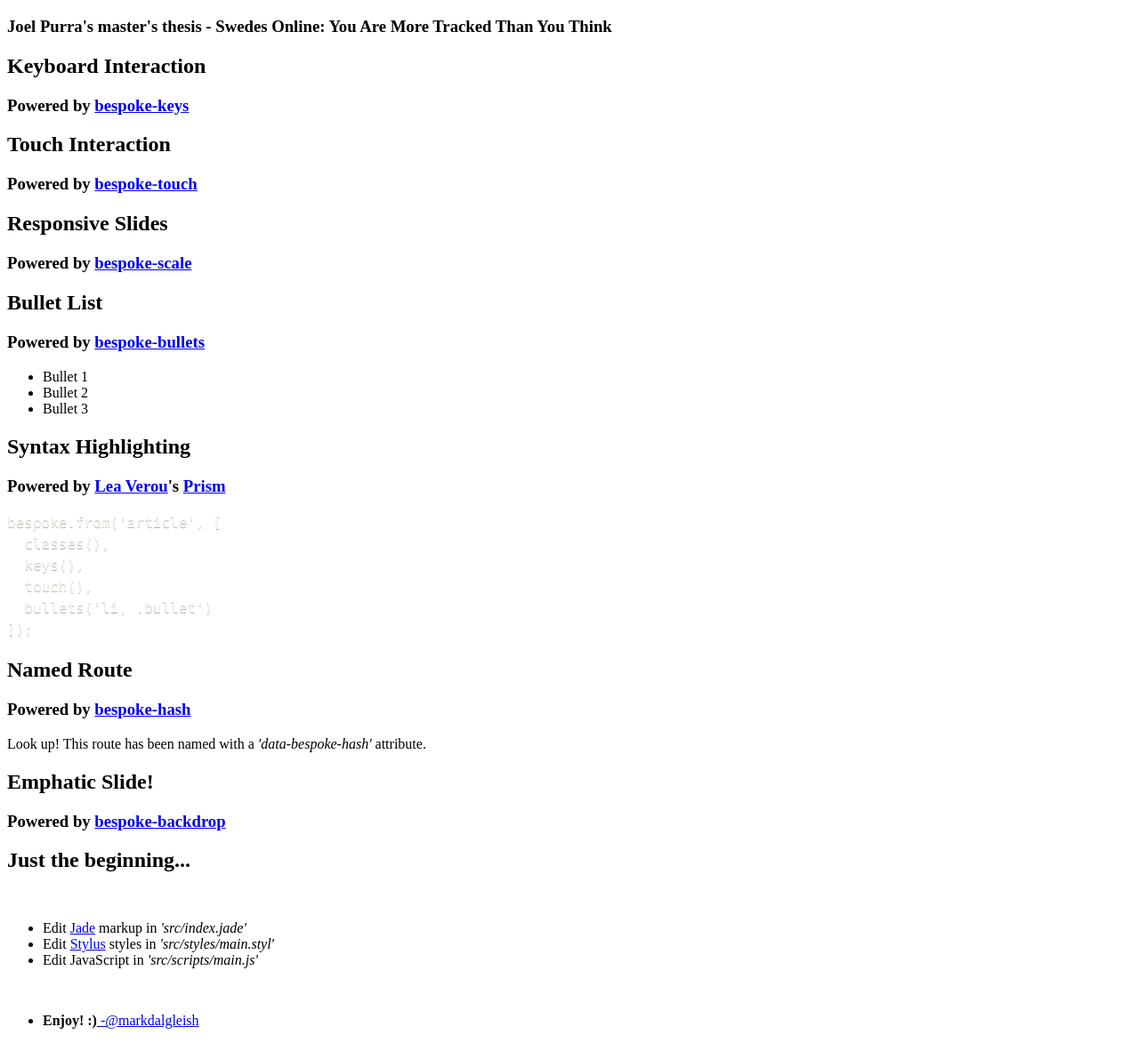
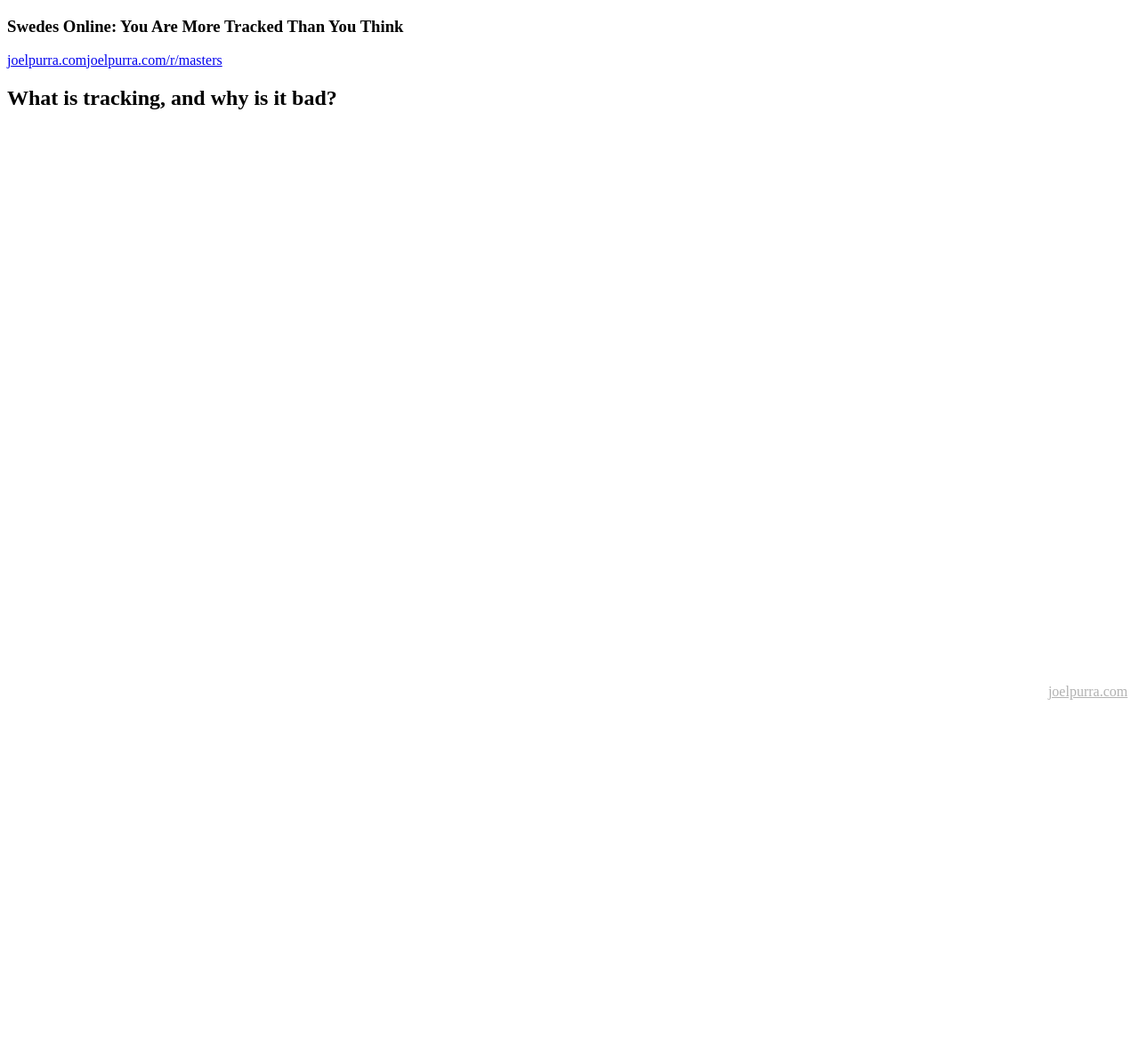
Before and after one commit to joelpurra/masters-thesis-presentation, a website: page src/index.jade in a window 1280 px wide. Shown: the whole page at 89% size. After the commit the page ends 819 px from the top, so only its background shows below. Drawn offline with nearby package versions, Linux system fonts and the light colour scheme; files that its build step writes are made by us from their sources.

Commit message:
Basic styling

```diff
--- a/src/index.jade
+++ b/src/index.jade
@@ -1,71 +1,25 @@
 doctype html
 html
   head
-    meta(charset='utf-8')
-    meta(name='viewport', content='width=device-width, initial-scale=1, maximum-scale=1')
-    title Joel Purra's master's thesis - Swedes Online: You Are More Tracked Than You Think
+    meta(charset="utf-8")
+    meta(name="viewport", content="width=device-width, initial-scale=1, maximum-scale=1")
+    title Joel Purra"s master"s thesis - Swedes Online: You Are More Tracked Than You Think
 
-    link(rel='stylesheet', type='text/css', href='build/build.css')
+    link(rel="stylesheet", type="text/css", href="build/build.css")
 
   body
 
     article
 
-      section
-        h1 Joel Purra's master's thesis - Swedes Online: You Are More Tracked Than You Think
+      section(data-bespoke-hash="title")
+        h1 Swedes Online: You Are More Tracked Than You Think
+        a(href="http://joelpurra.com/") joelpurra.com
+        a(href="http://joelpurra.com/r/masters") joelpurra.com/r/masters
 
-      section
-        h2 Keyboard Interaction
-        h3 Powered by <a href="https://github.com/markdalgleish/bespoke-keys">bespoke-keys</a>
+      section.emphatic-text(data-bespoke-backdrop="emphatic", data-bespoke-hash="what-is-tracking")
+        h2 What is tracking, and why is it bad?
 
-      section
-        h2 Touch Interaction
-        h3 Powered by <a href="https://github.com/markdalgleish/bespoke-touch">bespoke-touch</a>
+    footer
+      a(href="http://joelpurra.com") joelpurra.com
 
-      section
-        h2 Responsive Slides
-        h3 Powered by <a href="https://github.com/markdalgleish/bespoke-scale">bespoke-scale</a>
-
-      section
-        h2 Bullet List
-        h3.bullet Powered by <a href="https://github.com/markdalgleish/bespoke-bullets">bespoke-bullets</a>
-        ul
-          li Bullet 1
-          li Bullet 2
-          li Bullet 3
-
-      section
-        h2 Syntax Highlighting
-        h3 Powered by <a href="http://twitter.com/LeaVerou">Lea Verou</a>'s <a href="https://github.com/LeaVerou/prism">Prism</a>
-        pre
-          code.language-javascript.
-            bespoke.from('article', [
-              classes(),
-              keys(),
-              touch(),
-              bullets('li, .bullet')
-            ]);
-
-      section(data-bespoke-hash='named-route')
-        h2 Named Route
-        h3 Powered by <a href="https://github.com/markdalgleish/bespoke-hash">bespoke-hash</a>
-        p Look up! This route has been named with a <em>'data-bespoke-hash'</em> attribute.
-
-      section.emphatic-text(data-bespoke-backdrop='emphatic')
-        h2 Emphatic Slide!
-        h3 Powered by <a href="https://github.com/markdalgleish/bespoke-backdrop">bespoke-backdrop</a>
-
-      section
-        h2.bullet Just the beginning...
-        br
-        ul
-          li Edit <a href="http://jade-lang.com/">Jade</a> markup in <em>'src/index.jade'</em>
-          li Edit <a href="http://learnboost.github.io/stylus/">Stylus</a> styles in <em>'src/styles/main.styl'</em>
-          li Edit JavaScript in <em>'src/scripts/main.js'</em>
-        br
-        ul
-          li
-            strong Enjoy! :)
-            a(href='http://twitter.com/markdalgleish')  -@markdalgleish
-
-    script(src='build/build.js')
+    script(src="build/build.js")
--- a/src/styles/main.styl
+++ b/src/styles/main.styl
@@ -6,3 +6,32 @@
 
 @import 'prism/themes/prism-okaidia.css'
 // Check out "bower_components/prism/themes/" for available themes
+
+html,
+body
+  height: 100%
+
+body
+  background: linear-gradient(top, #cccccc66, #66666666);
+
+.bespoke-slide
+  background: none
+
+.emphatic
+  background: linear-gradient(top, #ffffff00, #ff777766, black);
+
+footer
+  margin: 0.5em
+  padding: 0.3em
+  display: block
+  position: fixed
+  bottom: 0
+  right: 0
+  opacity: .3
+  border-radius: 3px
+  background: #ffffff66
+  a
+    display: block
+    color: black
+  &:hover
+    opacity: 1
```
